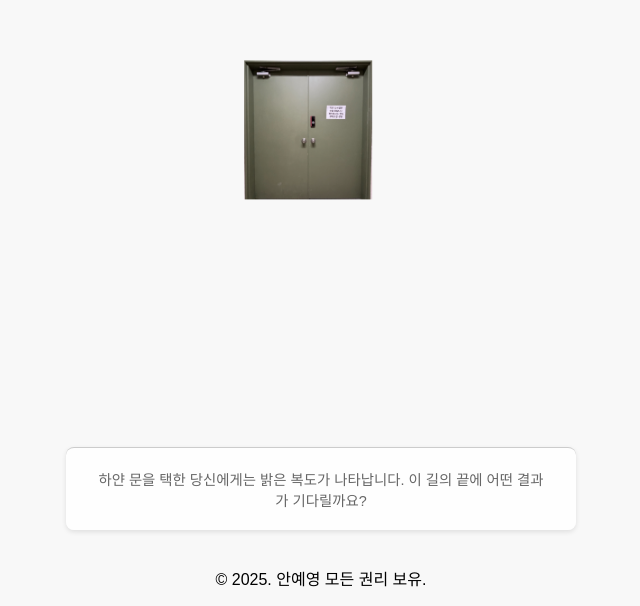
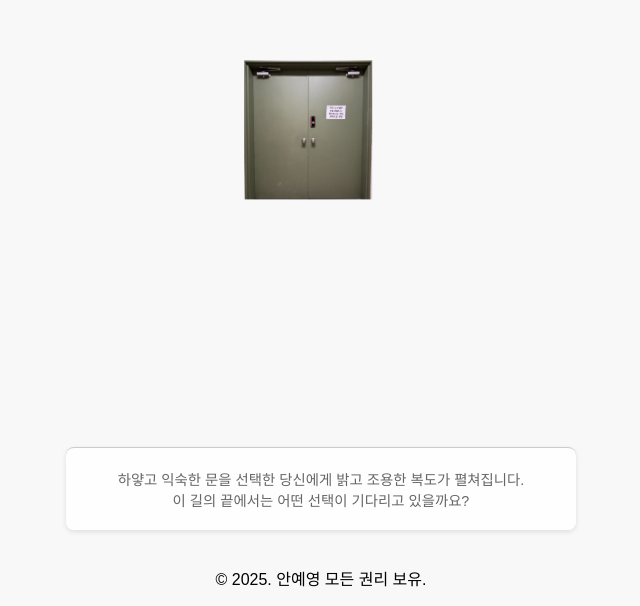
Before and after one commit to goome2005/doorselection, a plain HTML site: page whitedoorroute.html in a window 1280 px wide. Shown: the part 194-800 px from the top of the page, without its empty margins (319-959 px from the left). Drawn offline with Linux system fonts and the light colour scheme.

Commit message:
Update whitedoorroute.html

```diff
--- a/whitedoorroute.html
+++ b/whitedoorroute.html
@@ -4,28 +4,25 @@
     <meta charset="UTF-8">
     <meta name="viewport" content="width=device-width, initial-scale=1.0">
     <title>하얀 문 경로</title>
+
     <link rel="stylesheet" href="door.css">
     <style>
         .whitedoor-route .center-door {
-            /* door.css의 설정을 덮어씁니다. */
             top: 50%;
             left: 50%;
-            /* 기존 door.css의 translate(-50%, -50%)를 덮어씁니다. */
             transform: translate(-60%, -82%);
         }
     </style>
 </head>
 <body>
     <div class="page-container hallway-page whitedoor-route">
-
         <a href="stairwhite.html" class="door-link center-door">
             <img src="doorimg/IMG_0046.jpg" alt="하얀 문 경로 끝 문" class="door-image">
         </a>
-
         <div class="info-box bottom-text">
-            <p>하얀 문을 택한 당신에게는 밝은 복도가 나타납니다. 이 길의 끝에 어떤 결과가 기다릴까요?</p>
+            <p>하얗고 익숙한 문을 선택한 당신에게 밝고 조용한 복도가 펼쳐집니다. <br>
+              이 길의 끝에서는 어떤 선택이 기다리고 있을까요?</p>
         </div>
-
     </div>
     <footer>
         <p>© 2025. 안예영 모든 권리 보유.</p>
```
